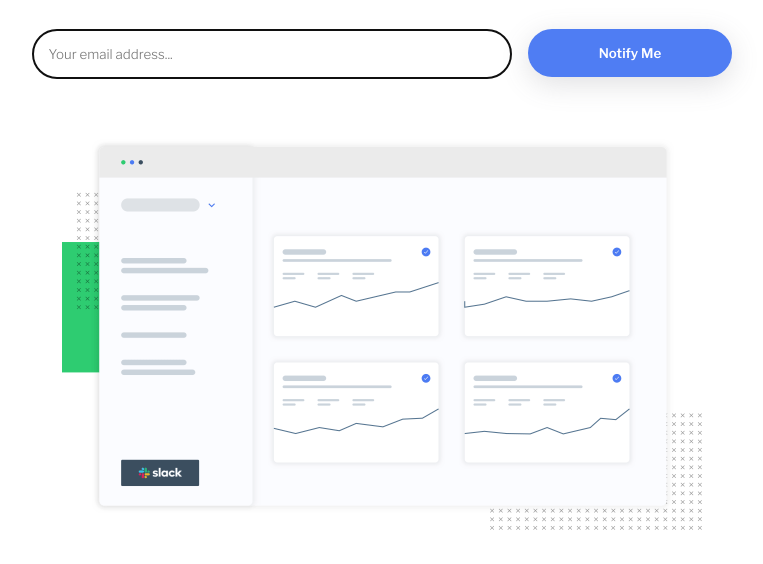
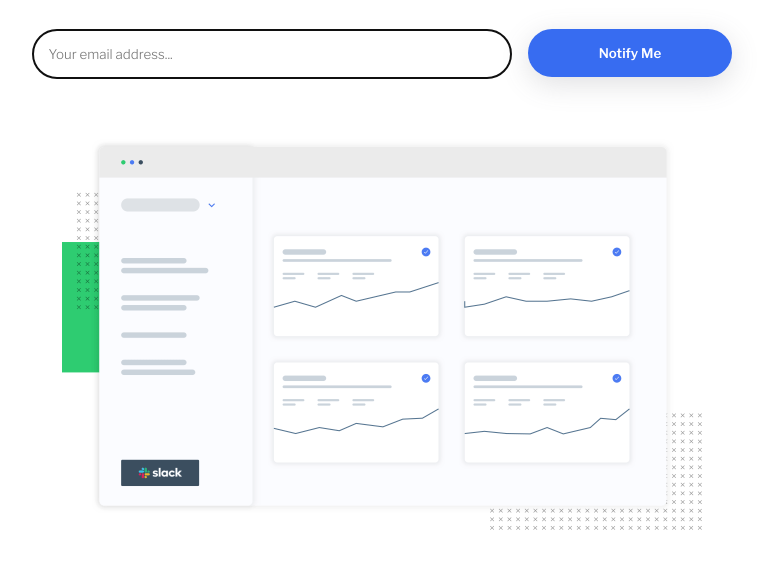
Before and after one commit to naiiiden/ping-coming-soon-page, a plain HTML site: page index.html in a window 1280 px wide. Shown: the part 262-826 px from the top of the page, without its empty margins (258-1021 px from the left). Drawn offline with nearby package versions, Linux system fonts and the light colour scheme.

Commit message:
submit button fix color contrast

```diff
--- a/style/style.scss
+++ b/style/style.scss
@@ -61,7 +61,7 @@ form {
         padding: .75rem;
         border-radius: 50px;
         border: none;
-        background-color: $blue;
+        background-color: #376CF1;
         color: #fff;
         font-family: inherit;
         font-weight: 600;
```
Also changed, not shown: style/style.css, 1 other file.
